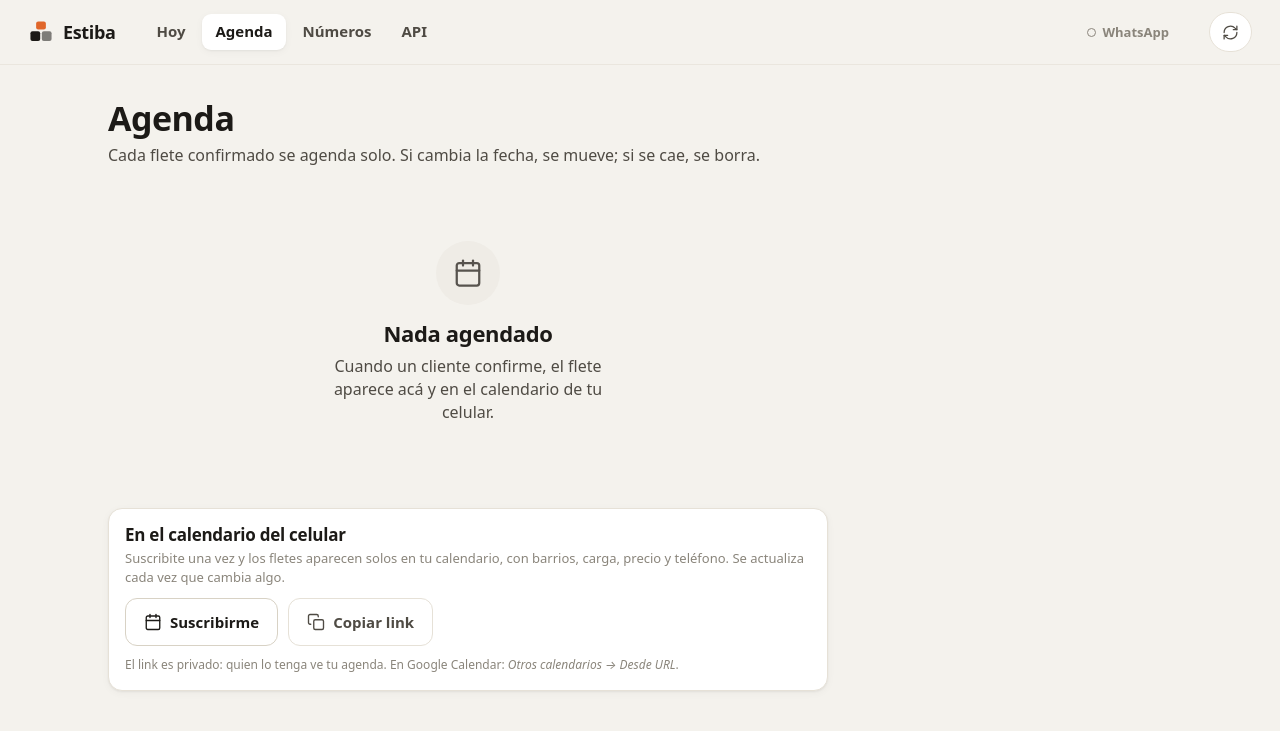
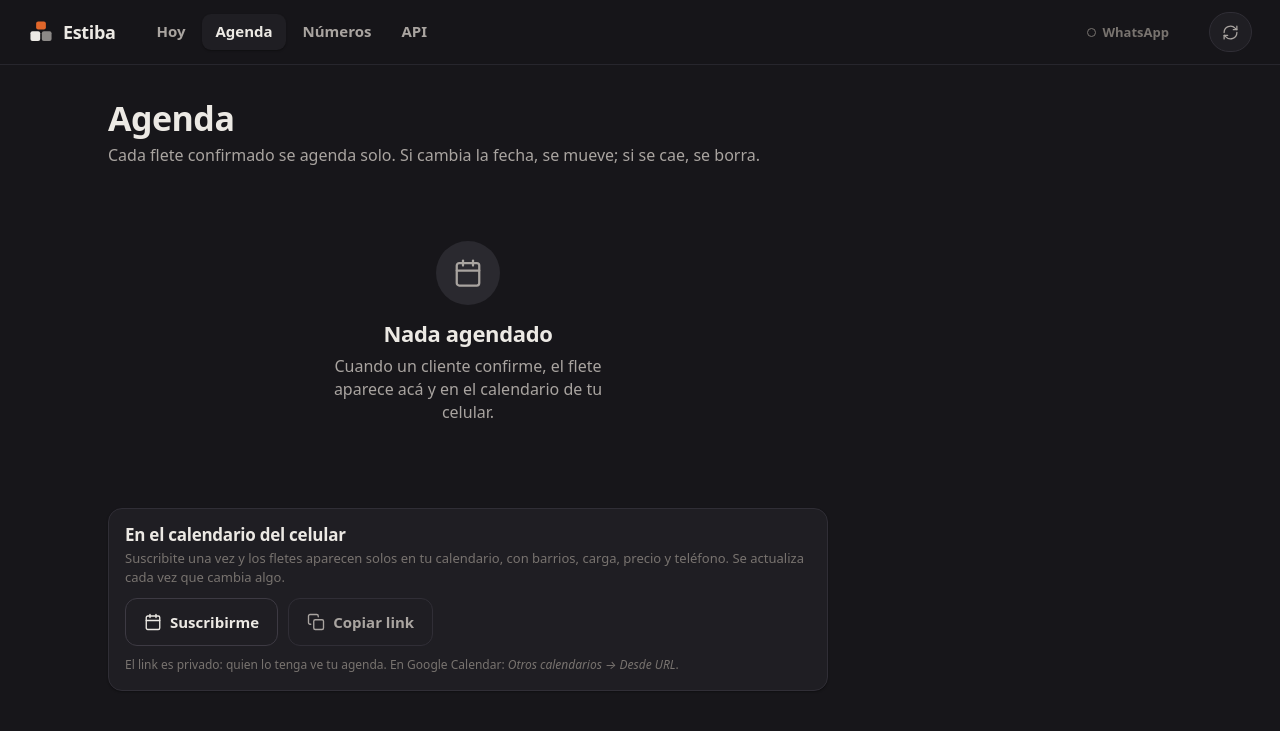
Before and after one commit to resourceldg/estibapp, a FastAPI app: page /agenda in a window 1280 px wide. Shown: the top 731 px of the page. Run offline with FastAPI, Linux system fonts and the light colour scheme.

Commit message:
Fase 15: un solo tema oscuro y jerarquia de accion
El modo claro se elimina: sostener dos temas cuesta disenarlos, probarlos
y mantenerlos, y no se gana nada para una app de una persona. Queda una
base grafito calido (no negro puro, que vibra), superficies que se
separan por luminosidad y texto blanco roto.

El color se gana. El gris dice informacion y propuesta; el acento queda
para la accion que necesita una decision. Si todo lleva color, el color
deja de significar.

Cuatro niveles en la conversacion:

1. La propuesta de Estiba se anuncia como tal ("Estiba sugiere"), se
   apoya en su propia superficie y se muestra bloqueada: primero se lee.
2. Debajo, la decision: "Validar y enviar" dominante y con color,
   "Modificar" gris visible, "Descartar" apenas un texto. Antes Descartar
   era el unico boton visible bajo la respuesta preparada, asi que
   parecia que lo natural era tirar lo que Estiba escribio.
3. "Faltan datos" y el aviso de espera bajan a gris y pierden relleno:
   son contexto, no acciones.
4. La barra de abajo vuelve a ser navegacion neutra cuando hay una
   propuesta: la decision vive pegada a lo que se decide.

Y un bug de celular que se veia en las capturas: un link largo o una
conversacion pegada empujaban la pagina a lo ancho (1075 px con un
viewport de 390) y todo quedaba cortado, con scroll lateral.

Cuando alguien reenvia un chat exportado, ahora se corta desde la primera
marca hasta el final: las lineas que siguen tambien son de esa charla
ajena. De ahi salia "de 10 a 12:30 hs" como hora del flete.

Co-Authored-By: Claude Opus 5 <noreply@anthropic.com>

```diff
--- a/src/estiba/web/static/estiba.css
+++ b/src/estiba/web/static/estiba.css
@@ -1,84 +1,60 @@
 /* Estiba — hoja de estilos unica.
    Celular primero: todo se disena para una mano y un pulgar, y desde 900px
-   se abre en columnas. Colores como tokens, con modo oscuro automatico. */
+   se abre en columnas.
+
+   Un solo tema, oscuro. Base grafito calido (no negro puro, que vibra en
+   pantalla), superficies que se separan por luminosidad y no por bordes, y
+   texto blanco roto. Sostener dos temas cuesta disenarlos, probarlos y
+   mantenerlos: no vale la pena para una app de una persona.
+
+   El color se gana: el gris dice informacion y propuesta, el acento queda
+   para la accion que necesita tu decision. Si todo lleva color, el color
+   deja de significar. */
 
 :root {
-  --fondo: #f4f2ed;
-  --superficie: #ffffff;
-  --superficie-2: #faf8f4;
-  --tinta: #1c1a17;
-  --tinta-2: #4f4b44;
-  --tenue: #8a857b;
-  --linea: #e6e1d7;
-  --linea-2: #d8d2c5;
+  --fondo: #17161a;           /* grafito calido: la base */
+  --superficie: #1f1e23;      /* tarjetas y filas */
+  --superficie-2: #27262c;    /* lo que se apoya sobre una tarjeta */
+  --superficie-3: #302e36;    /* la propuesta de Estiba, un escalon mas */
+  --tinta: #ece9e4;           /* blanco roto */
+  --tinta-2: #a9a4a0;
+  --tenue: #78736f;
+  --linea: #302e36;
+  --linea-2: #3d3a43;
 
-  --acento: #e0662a;          /* naranja de carga: marca y foco */
-  --primario: #14532d;        /* aprobar: la accion importante */
-  --primario-hover: #0f4424;
-  --primario-tinta: #ffffff;
+  --acento: #e0662a;          /* naranja de carga: la marca */
+  --primario: #3fae6a;        /* la accion que pide tu decision */
+  --primario-hover: #4cc27a;
+  --primario-tinta: #0d1f14;
 
-  --ok: #15803d;      --ok-fondo: #e8f4ec;
-  --info: #1d4ed8;    --info-fondo: #e8eefc;
-  --aviso: #a15c07;   --aviso-fondo: #fbf1e1;
-  --mal: #b42318;     --mal-fondo: #fbeceb;
-  --neutro: #57534e;  --neutro-fondo: #efece6;
+  --ok: #5cc485;      --ok-fondo: #1a2b21;
+  --info: #86a8ff;    --info-fondo: #1c2236;
+  --aviso: #d9a15c;   --aviso-fondo: #2b2419;
+  --mal: #e0857e;     --mal-fondo: #2e1f1e;
+  --neutro: #a9a4a0;  --neutro-fondo: #2a292f;
 
-  --burbuja-cliente: #ffffff;
-  --burbuja-vos: #e9f2ea;
+  --burbuja-cliente: #27262c;
+  --burbuja-vos: #23302a;
 
-  /* Graficos: una serie por grafico. Validados con la guia de dataviz
-     (banda de luminosidad y contraste >= 3:1 contra la superficie). */
   --grafico: #e0662a;
-  --grafico-tenue: #57534e;
-  --grafico-pista: #f1ede6;
+  --grafico-tenue: #78736f;
+  --grafico-pista: #2a292f;
 
   --radio: 14px;
   --radio-chico: 9px;
-  --sombra: 0 1px 2px rgb(28 26 23 / .05), 0 2px 8px rgb(28 26 23 / .04);
-  --sombra-alta: 0 8px 30px rgb(28 26 23 / .12);
+  --sombra: 0 1px 2px rgb(0 0 0 / .35);
+  --sombra-alta: 0 10px 34px rgb(0 0 0 / .5);
   --tabbar: 64px;
   --fuente: ui-sans-serif, system-ui, -apple-system, "Segoe UI", Roboto, "Helvetica Neue", Arial, sans-serif;
-  color-scheme: light;
-}
-
-@media (prefers-color-scheme: dark) {
-  :root {
-    --fondo: #151412;
-    --superficie: #1e1c19;
-    --superficie-2: #232120;
-    --tinta: #f2efe9;
-    --tinta-2: #c9c4ba;
-    --tenue: #8f897e;
-    --linea: #2e2b27;
-    --linea-2: #3a3631;
-
-    --acento: #f08a4b;
-    --primario: #3fae6a;
-    --primario-hover: #4cc27a;
-    --primario-tinta: #0d1f14;
-
-    --ok: #5cc485;      --ok-fondo: #173222;
-    --info: #86a8ff;    --info-fondo: #1a2440;
-    --aviso: #f0b45a;   --aviso-fondo: #33260f;
-    --mal: #f28b82;     --mal-fondo: #3a1c1a;
-    --neutro: #bdb7ac;  --neutro-fondo: #2a2825;
-
-    --burbuja-cliente: #262320;
-    --burbuja-vos: #1d2e22;
-
-    --grafico: #d9692f;
-    --grafico-tenue: #8a857b;
-    --grafico-pista: #2a2724;
-    --sombra: 0 1px 2px rgb(0 0 0 / .3);
-    --sombra-alta: 0 8px 30px rgb(0 0 0 / .45);
-    color-scheme: dark;
-  }
+  color-scheme: dark;
 }
 
 /* ---------------------------------------------------------------- base */
 
 *, *::before, *::after { box-sizing: border-box; }
 html { -webkit-text-size-adjust: 100%; scroll-padding-top: 72px; }
+/* Nada empuja la pagina a lo ancho: se lee con el pulgar, sin scroll lateral. */
+html, body { overflow-x: hidden; }
 body {
   margin: 0;
   font-family: var(--fuente);
--- a/src/estiba/web/static/estiba.js
+++ b/src/estiba/web/static/estiba.js
@@ -28,6 +28,19 @@ document.addEventListener("keydown", (e) => {
   if (!area) return;
   e.preventDefault();
   area.form.querySelector("[data-aprobar]").click();
+});
+
+// La propuesta se muestra bloqueada a proposito: primero se lee, y recien
+// si hace falta se modifica. Asi "validar" no compite con "editar".
+document.addEventListener("click", (e) => {
+  const boton = e.target.closest("[data-modificar]");
+  if (!boton) return;
+  const area = document.getElementById(boton.dataset.modificar);
+  if (!area) return;
+  area.removeAttribute("readonly");
+  area.focus();
+  area.setSelectionRange(area.value.length, area.value.length);
+  boton.closest(".decision-menores")?.classList.add("modificando");
 });
 
 // Copiar el texto aprobado.
--- a/src/estiba/web/templates/base.html
+++ b/src/estiba/web/templates/base.html
@@ -3,8 +3,7 @@
 <head>
   <meta charset="utf-8">
   <meta name="viewport" content="width=device-width, initial-scale=1, viewport-fit=cover">
-  <meta name="theme-color" content="#f4f2ed" media="(prefers-color-scheme: light)">
-  <meta name="theme-color" content="#151412" media="(prefers-color-scheme: dark)">
+  <meta name="theme-color" content="#17161a">
   <meta name="apple-mobile-web-app-capable" content="yes">
   <title>{{ titulo }} · Estiba</title>
   <link rel="icon" href="/static/icono.svg" type="image/svg+xml">
```
Also changed, not shown: other parts of src/estiba/web/static/estiba.css (+35 -5 lines), src/estiba/extraction/texto.py (+14 -11 lines), src/estiba/web/templates/_borrador.html (+26 -10 lines), src/estiba/web/templates/flete.html (+3 -4 lines), tests/test_clasificacion.py (+19 -3 lines), src/estiba/web/static/manifest.webmanifest.
